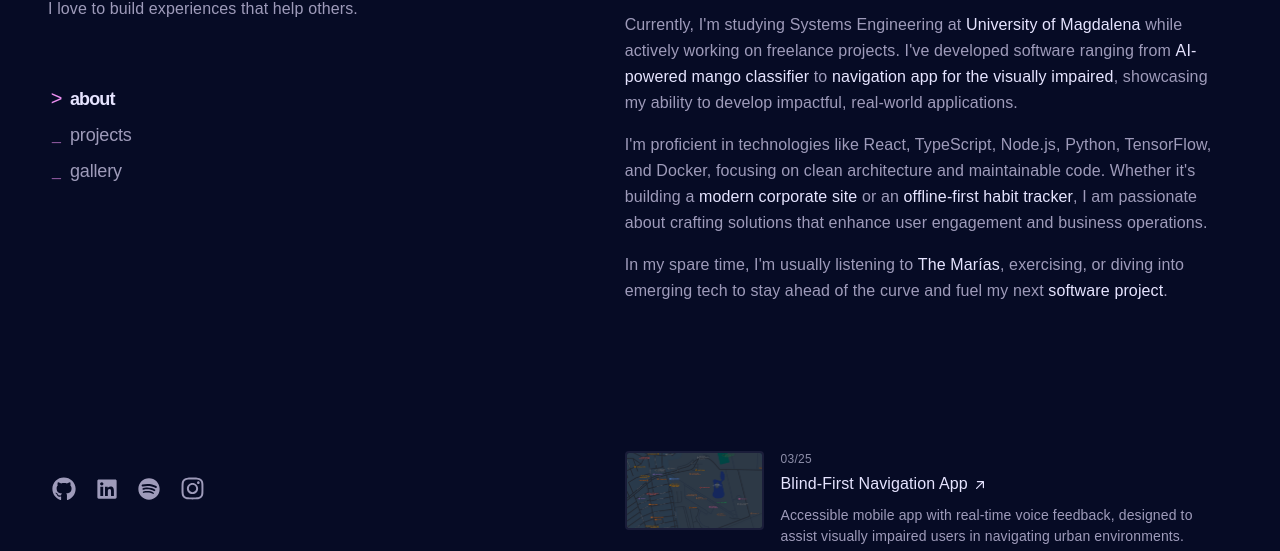
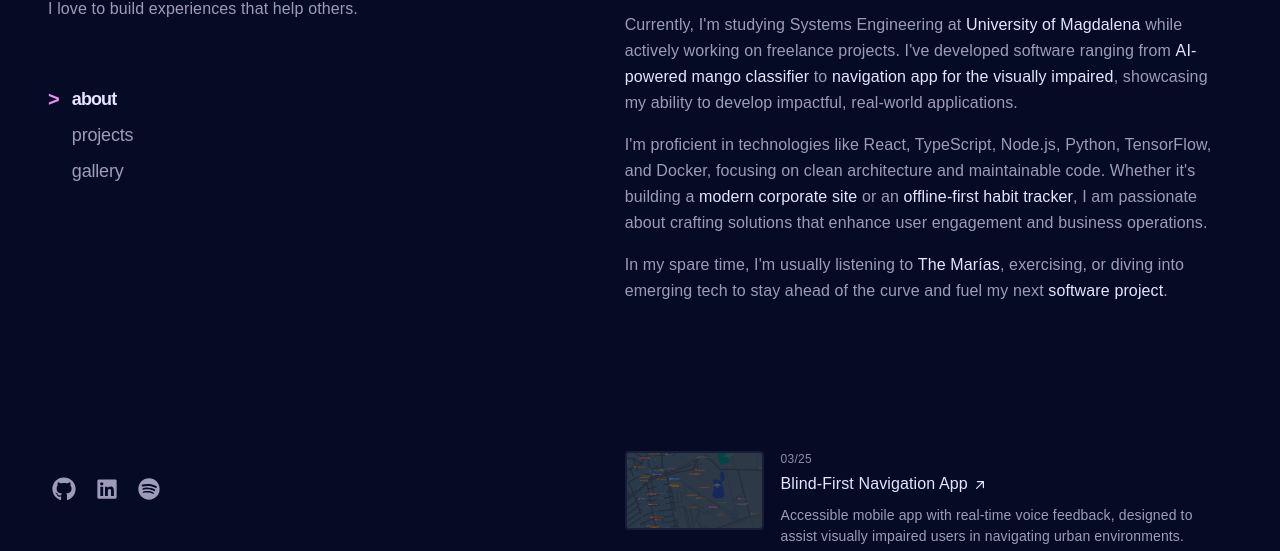
Before and after one commit to dejesusbg/resume, a Next.js app: page / in a window 1280 px wide. Shown: the part 203-754 px from the top of the page. Built offline with nearby package versions, Linux system fonts and the light colour scheme; a web font is replaced by a local one.

Commit message:
feat: refactor and improve navigation transition

```diff
--- a/src/components/layout/Header.tsx
+++ b/src/components/layout/Header.tsx
@@ -1,96 +1,81 @@
-"use client";
-import { useEffect, useState } from "react";
-import clsx from "clsx";
+'use client';
 import {
+	info,
 	NavigationItemProps,
 	navigationItems,
 	SocialLinkProps,
 	socialLinks,
-  info,
-} from "@/data/Header";
+} from '@/data/Header';
+import clsx from 'clsx';
+import { useEffect, useState } from 'react';
 
-const NavigationItem = ({
-  item,
-  isActive = false,
-  onClick,
-}: NavigationItemProps) => (
+const NavigationItem = ({ item, isActive = false, onClick }: NavigationItemProps) => (
 	<a
 		href={`#${item}`}
-    className="flex items-center group w-min px-1"
-    onClick={onClick}
-  >
-    <span
 		className={clsx(
-        "mr-2 text-lovie w-2.5 select-none font-medium transition-all duration-300",
-        {
-          "text-frost scale-125 opacity-100": isActive,
-          "scale-100 opacity-60": !isActive,
-        }
+			'block w-min font-normal text-lg tracking-tight transition-all duration-300 hocus:font-bold hocus:tracking-tighter hocus:text-frost',
+			{ 'translate-x-0 text-frost !font-bold !tracking-tighter': isActive }
 		)}
-    >
-      {isActive ? ">" : "_"}
-    </span>
-    <span
-      className={clsx(
-        "font-normal text-lg tracking-tight grocus:font-bold grocus:tracking-tighter grocus:text-frost",
-        { "text-frost !font-bold !tracking-tighter": isActive }
-      )}
-    >
+		onClick={() => setTimeout(onClick, 300)}>
 		{item}
-    </span>
 	</a>
 );
 
 const SocialLink = ({ icon: Icon, link, size }: SocialLinkProps) => (
-  <a
-    href={link}
-    className="hover:text-frost"
-    target="_blank"
-    rel="noopener noreferrer"
-  >
+	<a href={link} className="hover:text-frost" target="_blank" rel="noopener noreferrer">
 		<Icon size={size} />
 	</a>
 );
 
 const Navigation = () => {
-  const [activeItem, setActiveItem] = useState("about");
+	const [activeIndex, setActiveIndex] = useState(0);
 	const sections = navigationItems;
 
 	useEffect(() => {
 		const observer = new IntersectionObserver(
 			(entries) => {
 				entries.forEach((entry) => {
-          if (entry.isIntersecting) setActiveItem(entry.target.id);
+					if (entry.isIntersecting) setActiveIndex(sections.indexOf(entry.target.id));
 				});
 			},
 			{ threshold: 0.5 }
 		);
 
-    sections.forEach((section) => {
+		sections.forEach((section, index) => {
 			const element = document.getElementById(section);
-      if (element) observer.observe(element);
+			if (element) {
+				observer.observe(element);
+				if (index === sections.indexOf(section)) setActiveIndex(index);
+			}
 		});
 
 		return () => observer.disconnect();
 	}, [sections]);
 
 	return (
-    <nav className="mt-16 hidden lg:block space-y-2">
-      {sections.map((name) => (
+		<nav className="relative hidden gap-3 mt-16 select-none lg:flex">
+			<span
+				className="text-xl font-semibold transition-all duration-100 ease-in-out h-9 text-lovie"
+				style={{ transform: `translateY(${activeIndex * 100}%)` }}>
+				{'>'}
+			</span>
+			<div className="space-y-2">
+				{sections.map((name, index) => (
 					<NavigationItem
 						key={name}
 						item={name}
-          isActive={activeItem === name}
-          onClick={() => setActiveItem(name)}
+						isActive={activeIndex === index}
+						onClick={() => setActiveIndex(index)}
 					/>
 				))}
+			</div>
 		</nav>
 	);
 };
 
 const SocialLinks = () => {
 	return (
-    <div className="px-1 flex space-x-5 mt-8 items-center">
+		<div className="flex items-center px-1 mt-8 space-x-5">
 			{socialLinks.map((link) => (
 				<SocialLink key={link.link} {...link} />
 			))}
@@ -105,8 +90,8 @@
 				<h1 className="text-4xl font-bold tracking-tight sm:text-5xl">
 					<a href="https://dejesusbg.netlify.app">{info.name}</a>
 				</h1>
-        <h2 className="mt-3 text-lg sm:text-xl font-medium">{info.title}</h2>
-        <p className="leading-normal mt-4 max-w-xs">{info.description}</p>
+				<h2 className="mt-3 text-lg font-medium sm:text-xl">{info.title}</h2>
+				<p className="max-w-xs mt-4 leading-normal">{info.description}</p>
 				<Navigation />
 			</div>
 			<div>
--- a/src/data/Header.tsx
+++ b/src/data/Header.tsx
@@ -1,38 +1,28 @@
-import { IconType } from "react-icons";
-import {
-  FaEnvelope,
-  FaGithub,
-  FaInstagram,
-  FaLinkedin,
-  FaSpotify,
-} from "react-icons/fa";
+import { IconType } from 'react-icons';
+import { FaGithub, FaLinkedin, FaSpotify } from 'react-icons/fa';
 
 export interface NavigationItemProps {
 	item: string;
 	isActive?: boolean;
-  onClick?: () => void;
+	onClick: () => void;
 }
+
 export interface SocialLinkProps {
 	icon: IconType;
 	link: string;
 	size: number;
 }
 
-export const navigationItems = ["about", "projects", "gallery"];
+export const navigationItems = ['about', 'projects', 'gallery'];
 
 export const socialLinks = [
-  { icon: FaGithub, link: "https://github.com/dejesusbg", size: 24 },
-  { icon: FaLinkedin, link: "https://linkedin.com/in/dejesusbg", size: 22 },
-  {
-    icon: FaSpotify,
-    link: "https://open.spotify.com/user/31zwlj7mwcvu3w2oklmyhna4s62a?si=46e92cc8ce5f49ac",
-    size: 22,
-  },
-  { icon: FaInstagram, link: "https://www.instagram.com/dejesusbg", size: 25 },
+	{ icon: FaGithub, link: 'https://github.com/dejesusbg', size: 24 },
+	{ icon: FaLinkedin, link: 'https://linkedin.com/in/dejesusbg', size: 22 },
+	{ icon: FaSpotify, link: 'https://open.spotify.com/user/31zwlj7mwcvu3w2oklmyhna4s62a', size: 22 },
 ];
 
 export const info = {
-  name: "Ricardo Barrios",
-  title: "Full Stack Engineer",
-  description: "I love to build experiences that help others.",
+	name: 'Ricardo Barrios',
+	title: 'Full Stack Engineer',
+	description: 'I love to build experiences that help others.',
 };
```
Lines whose indentation alone changed are shown as unchanged.
